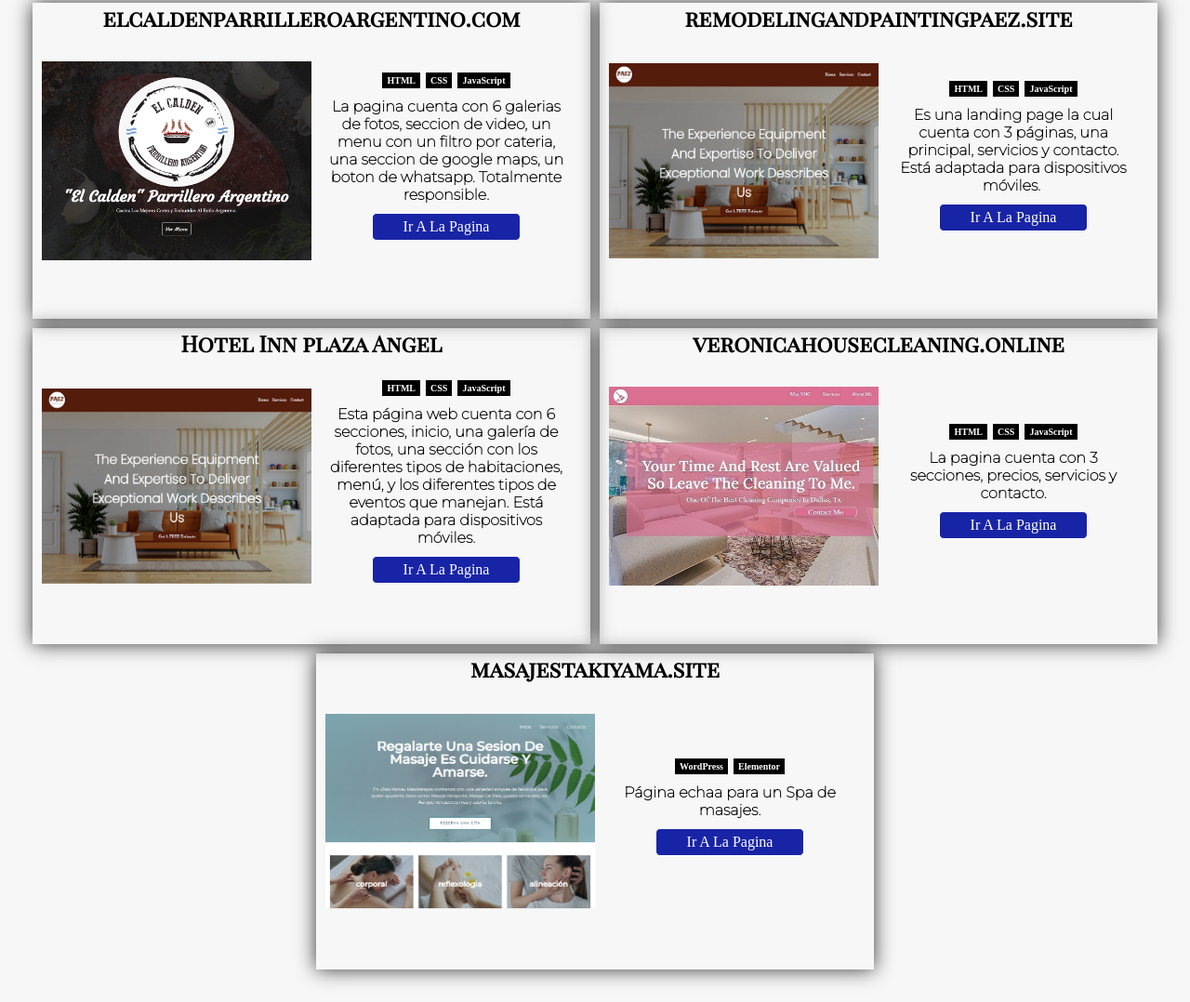
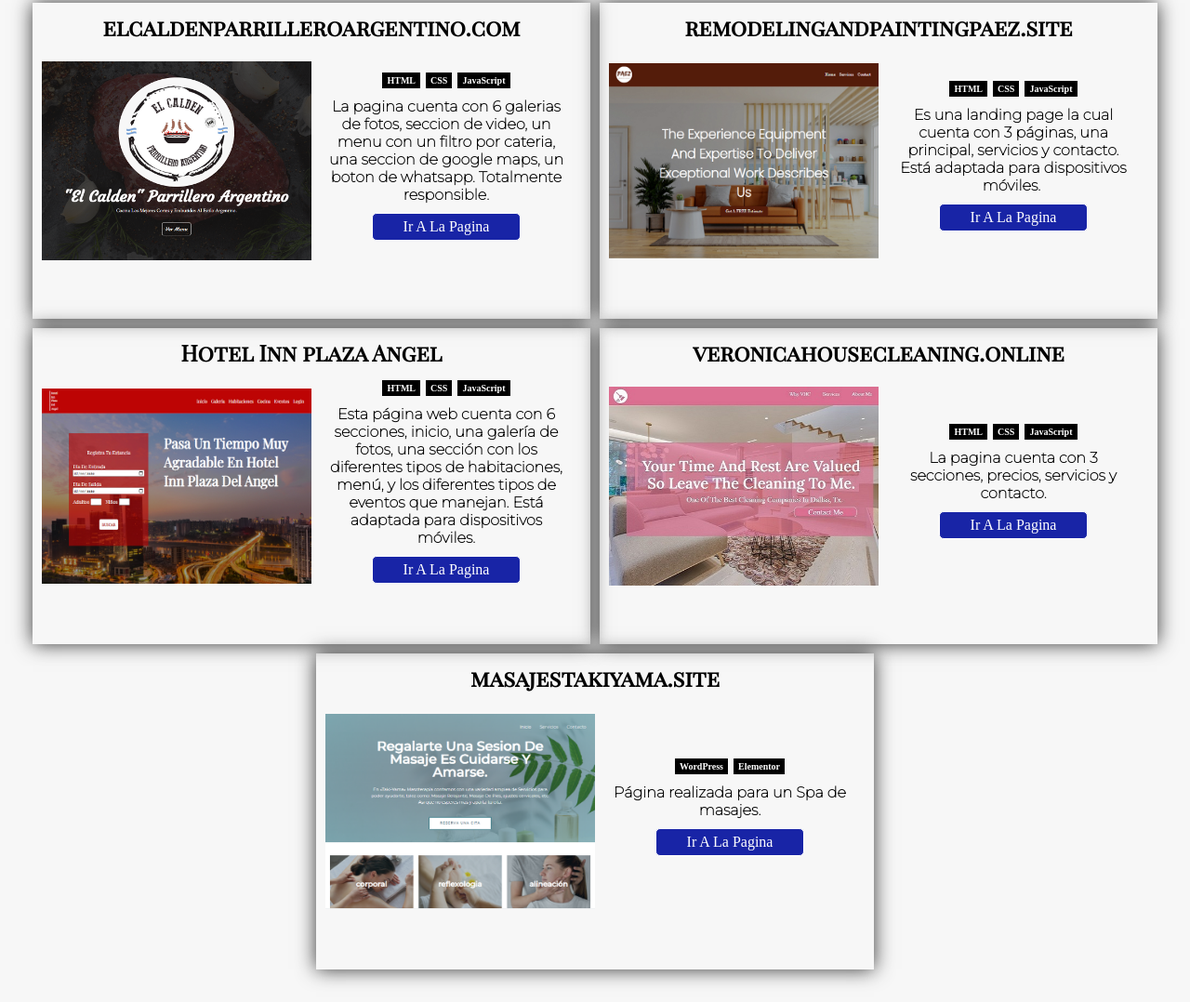
Before and after one commit to rdpaulgarcia28/Portafolio, a plain HTML site: page portafolio.html in a window 1280 px wide. Shown: the part 184-1262 px from the top of the page at 93% size. Drawn offline with Linux system fonts and the light colour scheme.

Commit message:
Se agrego hotel inn al portafolio

```diff
--- a/css/portafolio.css
+++ b/css/portafolio.css
@@ -35,6 +35,7 @@
     top: 0;
     left: 50%;
     transform: translate( -50%, 0%);
+    margin-top: 10px;
 }
 .card__Boxinfo{
     width: 50%;
--- a/portafolio.html
+++ b/portafolio.html
@@ -99,7 +99,7 @@
             <div class="card shadow">
                 <h2 class="card__titule">Hotel Inn plaza Angel</h2>
                 <div class="card__Boximage">
-                    <img src="img/remodelingandpaintingpaez.png" class="card__image" alt="">
+                    <img src="img/hotelinn.png" class="card__image" alt="">
                 </div>
                 <div class="card__Boxinfo">
                     <ul class="card__icons">
@@ -136,7 +136,7 @@
                         <li class="card__icons--icon">WordPress</li>
                         <li class="card__icons--icon">Elementor</li>
                     </ul>
-                    <p class="card__text">Página echaa para un Spa de masajes.</p>
+                    <p class="card__text">Página realizada para un Spa de masajes.</p>
                     <a class="card__link" target="_blank" href="http://masajestakiyama.site/">Ir A La Pagina</a>
                 </div>
             </div>
```
Also changed, not shown: img/hotelinn.png (added).
